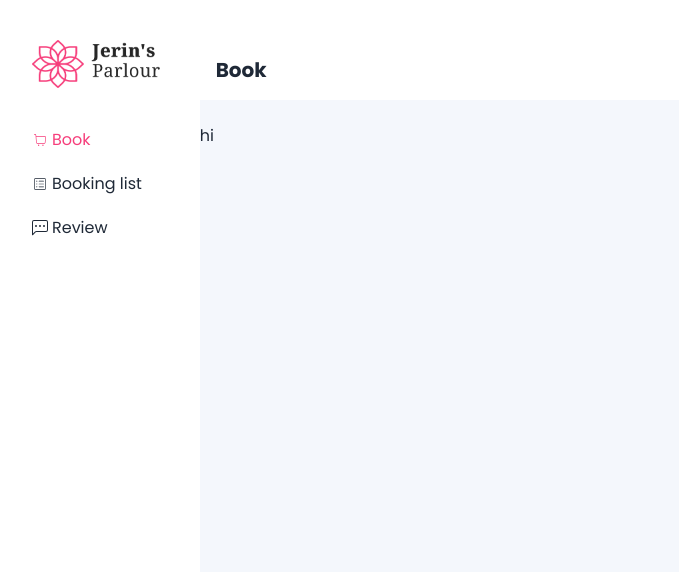
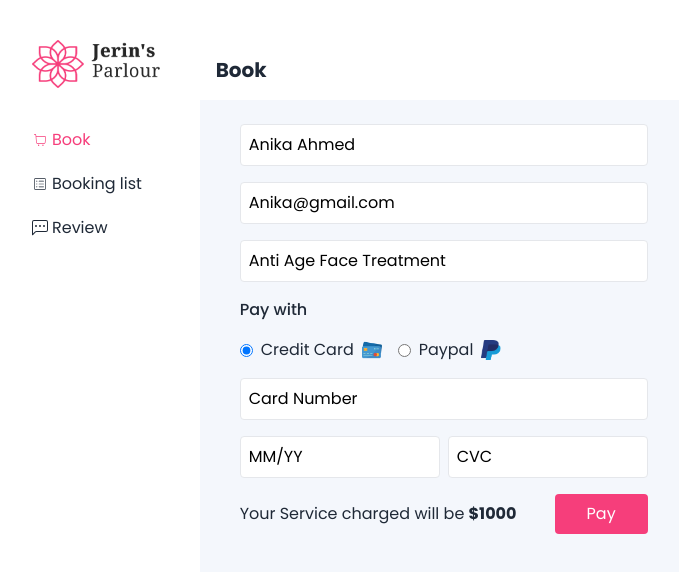
Before and after one commit to uthso297/Jerins-parlour-client, a React (Vite) app: page /customer/book in a window 1280 px wide. Shown: the top 572 px of the page, without its empty margins (8-687 px from the left). Built offline with nearby package versions, Linux system fonts and the light colour scheme.

Commit message:
designd Customer Book page

```diff
--- a/src/Pages/Customer/Home/CustomerHome.jsx
+++ b/src/Pages/Customer/Home/CustomerHome.jsx
@@ -1,10 +1,56 @@
+import paypal from '../../../assets/icons/image 17.png'
+import credit from '../../../assets/icons/credit-card 1.png'
+const CustomerHome = () => {
+    const handleSubmit = (event) => {
+        event.preventDefault();
+        const formData = new FormData(event.target);
+        const data = Object.fromEntries(formData);
+        console.log(data);
+    };
 
-const CustomerHome = () => {
     return (
-        <div className="mt-10  ">
+        <div className="mt-10">
             <h1 className="p-4 text-xl font-bold">Book</h1>
-            <div className=" bg-[#f4f7fc] min-h-screen lg:pt-6 pl-4 lg:pl-0">
-                hi
+            <div className="bg-[#f4f7fc] min-h-screen lg:pt-6 pl-4 lg:pl-0">
+                <form onSubmit={handleSubmit} className="lg:max-w-md w-[80%] mx-auto lg:mx-0 pt-10 lg:pt-0 lg:pl-10 space-y-4">
+                    <input type="text" name="name" placeholder="Anika Ahmed" className="w-full p-2 border rounded" required />
+                    <input type="email" name="email" placeholder="Anika@gmail.com" className="w-full p-2 border rounded" required />
+                    <input type="text" name="service" placeholder="Anti Age Face Treatment" className="w-full p-2 border rounded" required />
+
+                    <p className="font-medium">Pay with</p>
+                    <div className="flex items-center space-x-4">
+                        <label className="flex items-center space-x-2">
+                            <input type="radio" name="payment" value="Credit Card" defaultChecked />
+                            <span>Credit Card</span>
+                            <img className='w-5 h-5' src={credit} alt="" />
+                        </label>
+                        <label className="flex items-center space-x-2">
+                            <input type="radio" name="payment" value="Paypal" />
+                            <span>Paypal</span>
+                            <img className='w-5 h-5' src={paypal} alt="" />
+                        </label>
+                    </div>
+
+                    <input type="text" name="cardNumber" placeholder="Card Number" className="w-full p-2 border rounded" required />
+                    <div className="flex space-x-2">
+                        <input type="text" name="expiry" placeholder="MM/YY" className="w-1/2 p-2 border rounded" required />
+                        <input type="text" name="cvc" placeholder="CVC" className="w-1/2 p-2 border rounded" required />
+                    </div>
+
+                    <div className="flex items-center justify-between">
+                        <p>Your Service charged will be <strong>$1000</strong></p>
+                        <button type="submit" className="px-8 py-2 bg-[#F63E7B] text-white rounded">Pay</button>
+                    </div>
+                </form>
+                <style>
+                    {`
+                    input::placeholder {
+                        // font-weight: bold;
+                        opacity: 1;
+                        color: #000;
+                    }
+                `}
+                </style>
             </div>
         </div>
     );
```
